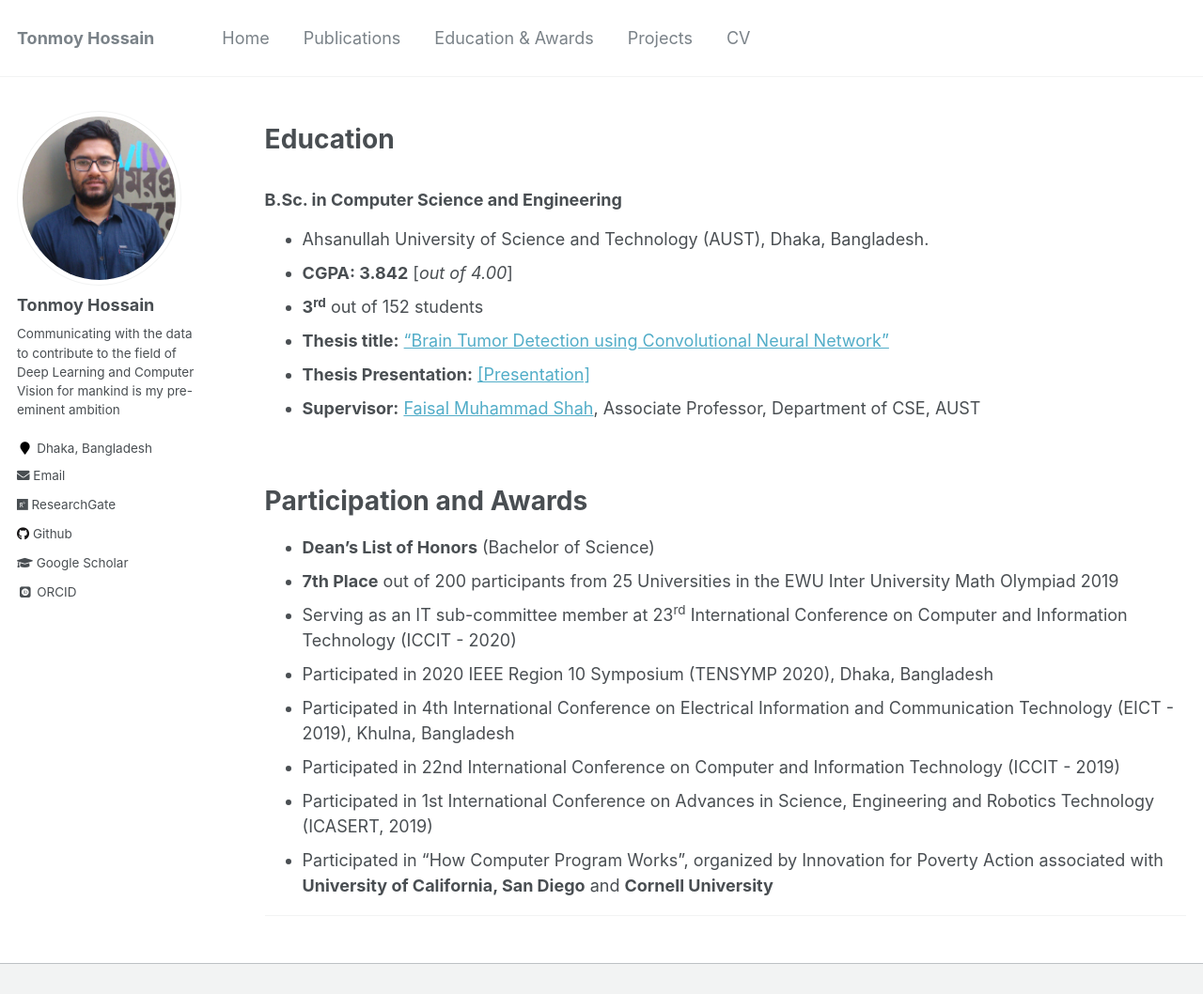
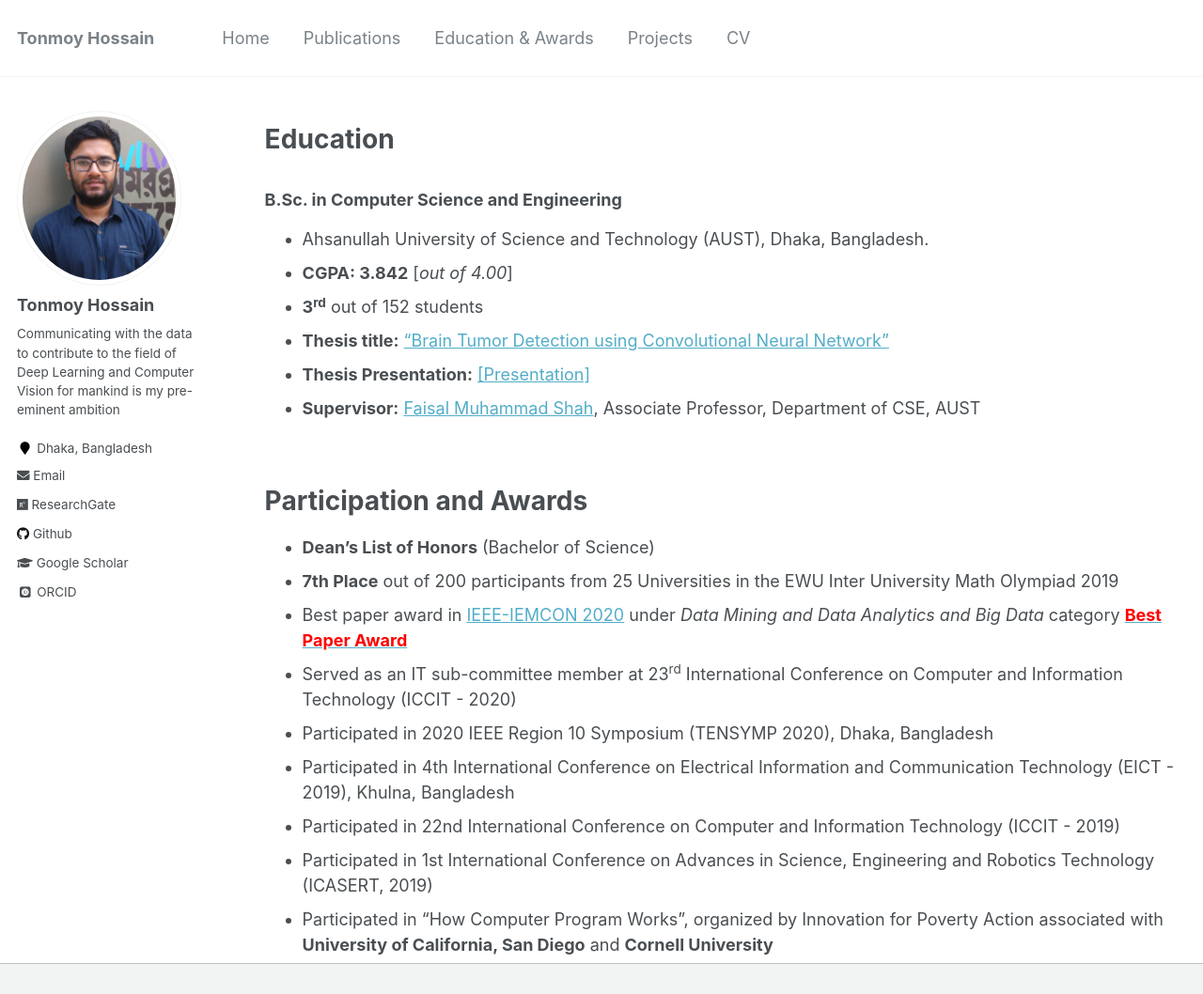
Before and after one commit to shaeekh/shaeekh.github.io, a Jekyll site: the page built from _pages/education-awards.md, in a window 1280 px wide and 1254 px high, cut to the strip 0-1058 px from the top of the window. Shown: the whole strip at 94% size. Built offline with Jekyll 4.4.1, drawn with Linux system fonts in a browser that asks for light colours; some web fonts are replaced.

Commit message:
Update education-awards.md

```diff
--- a/_pages/education-awards.md
+++ b/_pages/education-awards.md
@@ -27,7 +27,8 @@ redirect_from:
 
 * **Dean's List of Honors** (Bachelor of Science)
 * **7th Place** out of 200 participants from 25 Universities in the EWU Inter University Math Olympiad 2019
-* Serving as an IT sub-committee member at 23<sup>rd</sup> International Conference on Computer and Information Technology (ICCIT - 2020)
+* Best paper award in [IEEE-IEMCON 2020](https://ieee-iemcon.org/) under <i>Data Mining and Data Analytics and Big Data</i> category [<span style ="color:Red">**Best Paper Award**</span>](https://tonmoy-hossain.github.io/files/Best_Paper_Award.png)
+* Served as an IT sub-committee member at 23<sup>rd</sup> International Conference on Computer and Information Technology (ICCIT - 2020)
 * Participated in 2020 IEEE Region 10 Symposium (TENSYMP 2020), Dhaka, Bangladesh
 * Participated in 4th International Conference on Electrical Information and Communication Technology (EICT - 2019), Khulna, Bangladesh
 * Participated in 22nd International Conference on Computer and Information Technology (ICCIT - 2019)
```
